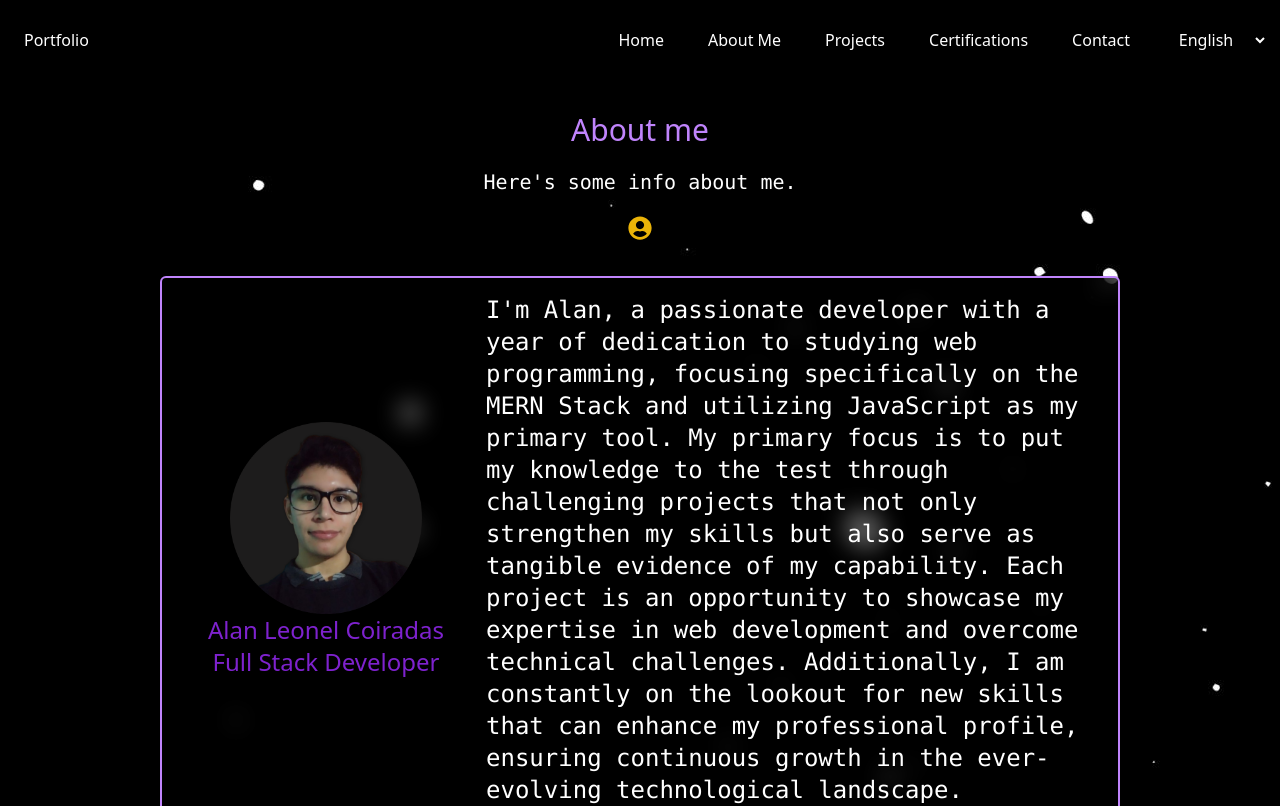
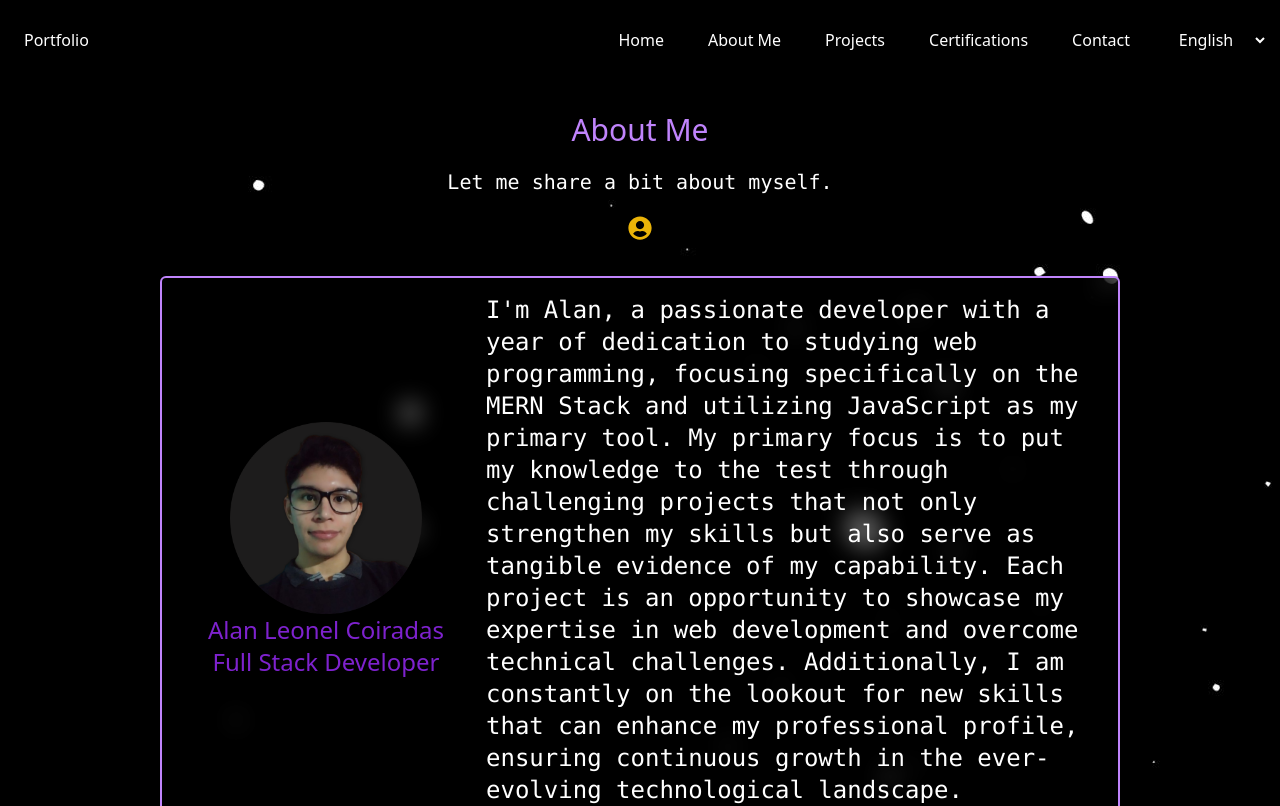
Before and after one commit to leocoiradas/Portfolio, a React (Vite) app: page /about in a window 1280 px wide. Shown: the top 806 px of the page. Built offline with nearby package versions, Linux system fonts and the light colour scheme.

Commit message:
About: Traducciones
Se implementó el sistema de traducciones en el componente, con los textos que cambiarán de inglés a español dependiendo de la elección del usuario.

```diff
--- a/src/pages/About.jsx
+++ b/src/pages/About.jsx
@@ -3,11 +3,13 @@ import Details from "../components/about_components/Details";
 import Skills from "../components/about_components/Skills";
 import Page from "../components/Page";
 import { FaUserCircle } from "react-icons/fa";
+import { useTranslation } from "react-i18next";
 
 function About(){
+    const { t } = useTranslation("global")
     const aboutInfo = {
-        title: "About me",
-        comment: "Here's some info about me.",
+        title: t("page.about.title"),
+        comment: t("page.about.desc"),
         icon: <FaUserCircle />
     }
     return (
```
